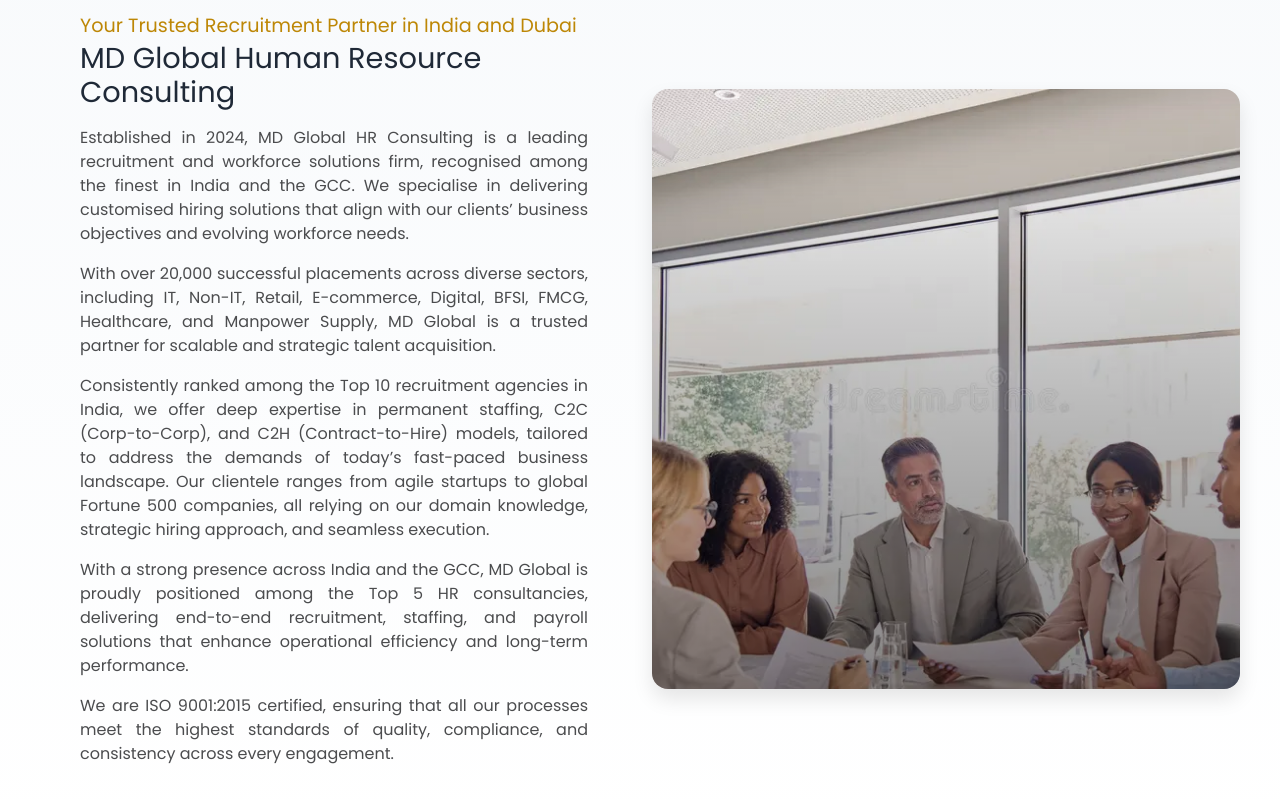
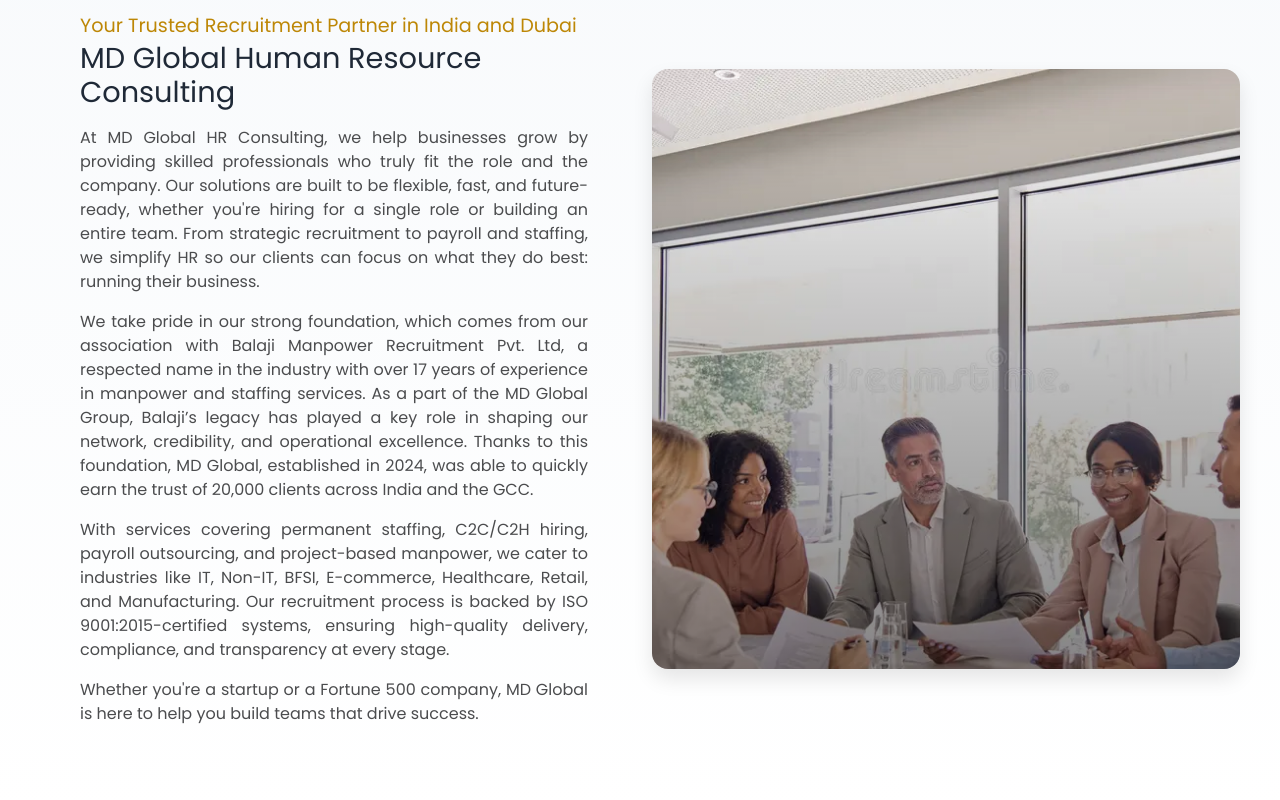
Before and after one commit to Lokender-droid/mdglobalnew, a React (Vite) app: page /about in a window 1280 px wide. Shown: the part 460-1260 px from the top of the page. Built offline with nearby package versions, Linux system fonts and the light colour scheme.

Commit message:
about paragraphs again change 02-07-2025

```diff
--- a/src/components/AboutPage/AboutMDGlobal.jsx
+++ b/src/components/AboutPage/AboutMDGlobal.jsx
@@ -59,39 +59,19 @@
               MD Global Human Resource Consulting
             </motion.h1>
             <motion.p className="mdg-paragraph" variants={textVariants}>
-              Established in 2024, MD Global HR Consulting is a leading
-              recruitment and workforce solutions firm, recognised among the
-              finest in India and the GCC. We specialise in delivering
-              customised hiring solutions that align with our clients’ business
-              objectives and evolving workforce needs.
+              At MD Global HR Consulting, we help businesses grow by providing skilled professionals who truly fit the role and the company. Our solutions are built to be flexible, fast, and future-ready, whether you're hiring for a single role or building an entire team. From strategic recruitment to payroll and staffing, we simplify HR so our clients can focus on what they do best: running their business.
             </motion.p>
 
             <motion.p className="mdg-paragraph" variants={textVariants}>
-              With over 20,000 successful placements across diverse sectors,
-              including IT, Non-IT, Retail, E-commerce, Digital, BFSI, FMCG,
-              Healthcare, and Manpower Supply, MD Global is a trusted partner
-              for scalable and strategic talent acquisition.
+              We take pride in our strong foundation, which comes from our association with Balaji Manpower Recruitment Pvt. Ltd, a respected name in the industry with over 17 years of experience in manpower and staffing services. As a part of the MD Global Group, Balaji’s legacy has played a key role in shaping our network, credibility, and operational excellence. Thanks to this foundation, MD Global, established in 2024, was able to quickly earn the trust of 20,000 clients across India and the GCC.
             </motion.p>
             <motion.p className="mdg-paragraph" variants={textVariants}>
-              Consistently ranked among the Top 10 recruitment agencies in
-              India, we offer deep expertise in permanent staffing, C2C
-              (Corp-to-Corp), and C2H (Contract-to-Hire) models, tailored to
-              address the demands of today’s fast-paced business landscape. Our
-              clientele ranges from agile startups to global Fortune 500
-              companies, all relying on our domain knowledge, strategic hiring
-              approach, and seamless execution.
+              With services covering permanent staffing, C2C/C2H hiring, payroll outsourcing, and project-based manpower, we cater to industries like IT, Non-IT, BFSI, E-commerce, Healthcare, Retail, and Manufacturing. Our recruitment process is backed by ISO 9001:2015-certified systems, ensuring high-quality delivery, compliance, and transparency at every stage.
             </motion.p>
             <motion.p className="mdg-paragraph" variants={textVariants}>
-              With a strong presence across India and the GCC, MD Global is
-              proudly positioned among the Top 5 HR consultancies, delivering
-              end-to-end recruitment, staffing, and payroll solutions that
-              enhance operational efficiency and long-term performance.
+              Whether you're a startup or a Fortune 500 company, MD Global is here to help you build teams that drive success.
             </motion.p>
-            <motion.p className="mdg-paragraph" variants={textVariants}>
-              We are ISO 9001:2015 certified, ensuring that all our processes
-              meet the highest standards of quality, compliance, and consistency
-              across every engagement.
-            </motion.p>
+
           </div>
 
           {/* Image Section */}
```
